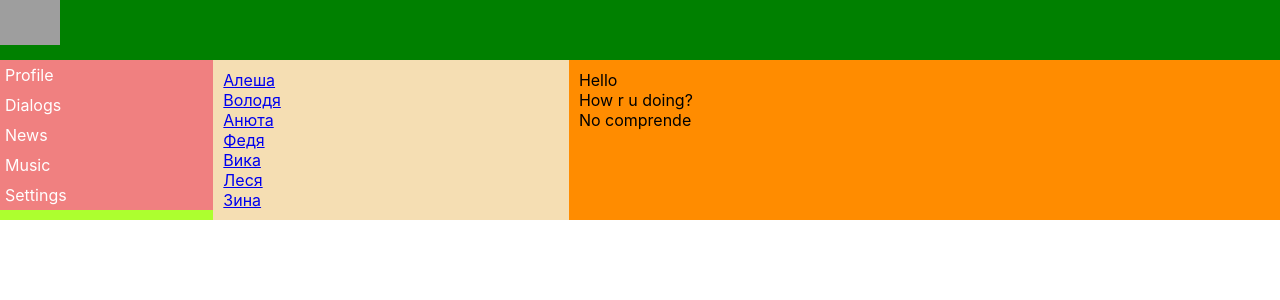
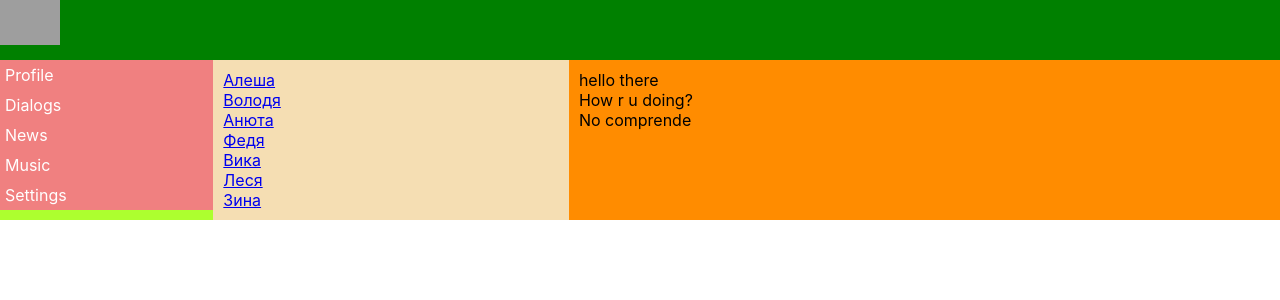
Before and after one commit to chshrct/react-ts, a React (Create React App) app: page /dialogs in a window 1280 px wide. Shown: the top 300 px of the page. Built offline with nearby package versions, Linux system fonts and the light colour scheme; grey boxes are pictures that could not be loaded.

Commit message:
lesson23

```diff
--- a/src/App.tsx
+++ b/src/App.tsx
@@ -14,7 +14,7 @@ function App() {
                 <div className={'app-wrapper-content'}>
                     <Routes>
                         <Route path={'/profile'} element={<Profile/>}/>
-                        <Route path={'/dialogs'} element={<Dialogs/>}/>
+                        <Route path={'/dialogs/*'} element={<Dialogs/>}/>
                     </Routes>
                 </div>
             </div>
--- a/src/components/Dialogs/Dialogs.tsx
+++ b/src/components/Dialogs/Dialogs.tsx
@@ -2,40 +2,50 @@ import React from "react";
 import style from './Dialogs.module.css'
 import {Link} from "react-router-dom";
 
-const Dialogs = (props:any)=>{
-return(
-    <div className={style.dialogs}>
-        <div className={style.dialogItems}>
-            <div className={style.dialog + ' ' + style.active}>
-                <Link to={'1'}>Алеша</Link>
+type DialogItemType = {
+    name: string
+    id: number
+}
 
+const DialogItem = (props: DialogItemType) => {
+    return (
+        <div className={style.dialog + ' ' + style.active}>
+            <Link to={`/dialogs/${props.id}`}>{props.name}</Link>
+        </div>
+    )
+}
+
+type MessageItemType ={
+    message:string
+}
+
+const MessageItem =(props:MessageItemType)=>{
+    return(
+        <div className="message">{props.message}</div>
+    )
+}
+
+const Dialogs = (props: any) => {
+    return (
+        <div className={style.dialogs}>
+
+            <div className={style.dialogItems}>
+                <DialogItem name={'Алеша'} id={1}/>
+                <DialogItem name={'Володя'} id={2}/>
+                <DialogItem name={'Анюта'} id={3}/>
+                <DialogItem name={'Федя'} id={4}/>
+                <DialogItem name={'Вика'} id={5}/>
+                <DialogItem name={'Леся'} id={6}/>
+                <DialogItem name={'Зина'} id={7}/>
             </div>
-            <div className={style.dialog}>
-                <Link to={'2'}>Володя</Link>
-            </div>
-            <div className={style.dialog}>
-                <Link to={'3'}>Анюта</Link>
-            </div>
-            <div className={style.dialog}>
-                <Link to={'4'}>Федя</Link>
-            </div>
-            <div className={style.dialog}>
-                <Link to={'5'}>Вика</Link>
-            </div>
-            <div className={style.dialog}>
-                <Link to={'6'}>Леся</Link>
-            </div>
-            <div className={style.dialog}>
-                <Link to={'7'}>Зина</Link>
+
+            <div className={style.messages}>
+                <MessageItem message={'hello there'}/>
+                <MessageItem message={'How r u doing?'}/>
+                <MessageItem message={'No comprende'}/>
             </div>
         </div>
-        <div className={style.messages}>
-            <div className="message">Hello</div>
-            <div className="message">How r u doing?</div>
-            <div className="message">No comprende</div>
-        </div>
-    </div>
-)
+    )
 }
 
 
--- a/src/components/Navbar/Navbar.tsx
+++ b/src/components/Navbar/Navbar.tsx
@@ -6,10 +6,10 @@ function Navbar() {
     return (
         <nav className={style.nav}>
             <div className={style.item}>
-                <Link to={"/profile/*"} >Profile</Link>
+                <Link to={"/profile"} >Profile</Link>
             </div>
             <div className={style.item}>
-                <Link to={"/dialogs/*"}>Dialogs</Link>
+                <Link to={"/dialogs"}>Dialogs</Link>
             </div>
             <div className={style.item}>
                 <a href="#s">News</a>
--- a/src/components/Profile/MyPosts/MyPosts.module.css
+++ b/src/components/Profile/MyPosts/MyPosts.module.css
@@ -0,0 +1,3 @@
+.postsBlock {
+    padding: 10px;
+}
--- a/src/components/Profile/MyPosts/MyPosts.tsx
+++ b/src/components/Profile/MyPosts/MyPosts.tsx
@@ -1,16 +1,18 @@
 import React from 'react';
 import classes from './MyPosts.module.css'
 import Post from './Post/Post';
+import style from './MyPosts.module.css'
+
 function MyPosts() {
     return (
+        <div className={style.postsBlock}>
+            <h2>my post</h2>
             <div>
-      my post
-      <div>
-        new post
+                <h3>new post</h3>
             </div>
             <div className={classes.posts}>
-        <Post message='hello' likeCount={10} />
-        <Post message='hiho' likeCount={5} />
+                <Post message='hello' likeCount={10}/>
+                <Post message='hiho' likeCount={5}/>
             </div>
         </div>
     )
--- a/src/components/Profile/Profile.tsx
+++ b/src/components/Profile/Profile.tsx
@@ -2,18 +2,12 @@ import React from 'react';
 import MyPosts from './MyPosts/MyPosts';
 import classes from './Profile.module.css'
 import {Link} from "react-router-dom";
+import {ProfileInfo} from "./ProfileInfo/ProfileInfo";
 
-function Profile(props:any) {
+function Profile() {
     return (
         <div>
-            <div>
-                <img src="https://cdn.pixabay.com/photo/2016/05/24/16/48/mountains-1412683__340.png" alt="mountain"/>
-
-            </div>
-            <div>
-                ava+description
-                <img src="https://i.pinimg.com/originals/b8/5f/58/b85f58e2e1e38407f50ea4e2cf30f08f.png" alt="dog"/>
-            </div>
+            <ProfileInfo/>
             <MyPosts/>
         </div>
 
--- /dev/null
+++ b/src/components/Profile/ProfileInfo/ProfileInfo.module.css
@@ -0,0 +1,7 @@
+.descriptionBlock{
+    padding: 10px;
+}
+
+.descriptionBlock img{
+    width: 300px;
+}
--- /dev/null
+++ b/src/components/Profile/ProfileInfo/ProfileInfo.tsx
@@ -0,0 +1,17 @@
+import React from "react";
+import style from './ProfileInfo.module.css'
+
+export const ProfileInfo = () => {
+    return (
+        <div>
+            <div>
+                <img src="https://cdn.pixabay.com/photo/2016/05/24/16/48/mountains-1412683__340.png" alt="mountain"/>
+            </div>
+            <div className={style.descriptionBlock}>
+
+                <img src="https://i.pinimg.com/originals/b8/5f/58/b85f58e2e1e38407f50ea4e2cf30f08f.png" alt="dog"/>
+                <div>ava+description</div>
+            </div>
+        </div>
+    )
+}
--- a/src/index.tsx
+++ b/src/index.tsx
@@ -6,10 +6,12 @@ import reportWebVitals from './reportWebVitals';
 import {BrowserRouter} from "react-router-dom";
 
 ReactDOM.render(
-    <BrowserRouter>
-    <App />
-    </BrowserRouter>,
-  document.getElementById('root')
+    <React.StrictMode>
+        <BrowserRouter>
+            <App/>
+        </BrowserRouter>
+    </React.StrictMode>,
+    document.getElementById('root')
 );
 
 // If you want to start measuring performance in your app, pass a function
```
Lines whose indentation alone changed are shown as unchanged.
